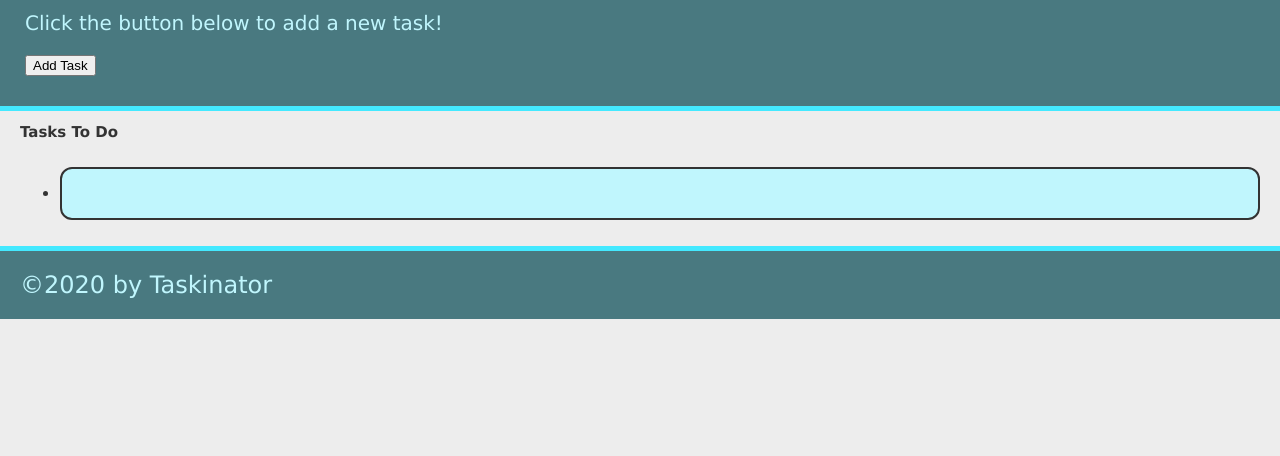
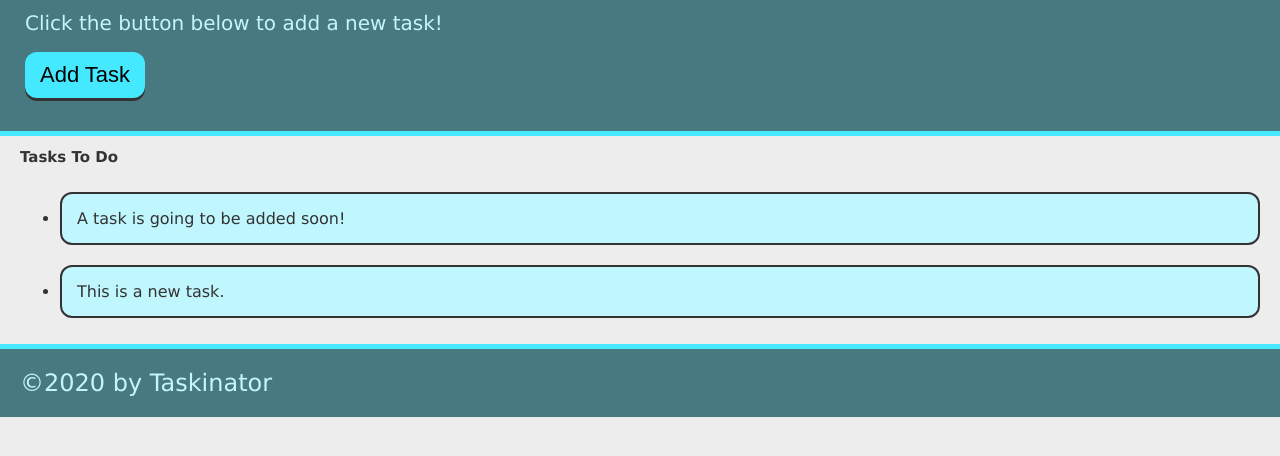
Before and after one commit to csnyder332/taskinator, a plain HTML site: page index.html in a window 1280 px wide. Both pictures are taken after a click on the button "Add Task". Shown: the part 70-526 px from the top of the page. Drawn offline with Linux system fonts and the light colour scheme.

Commit message:
add ability to add task

```diff
--- a/assets/js/script.js
+++ b/assets/js/script.js
@@ -0,0 +1,11 @@
+var buttonEl = document.querySelector("#save-task");
+var tasksToDoEl = document.querySelector("#tasks-to-do");
+
+var createTaskHandler = function() {
+  var listItemEl = document.createElement("li");
+  listItemEl.className = "task-item";
+  listItemEl.textContent = "This is a new task.";
+  tasksToDoEl.appendChild(listItemEl);
+  };
+
+buttonEl.addEventListener("click", createTaskHandler);
--- a/index.html
+++ b/index.html
@@ -11,20 +11,20 @@
     <header>
         <h1>taskinator</h1>
         <p>Click the button below to add a new task!</p>
-        <button>Add Task</button>
+        <button class="btn" id="save-task">Add Task</button>
     </header>
 <main>
     <section class="task-list-wrapper">
 
     <h2>Tasks To Do</h2>
-    <ul class="list-title">
-        <li class="task-item"></li>
+    <ul class="list-title" id="tasks-to-do">
+        <li class="task-item">A task is going to be added soon!</li>
     </ul>
 
 
 </section>
 </main>
-    <script> src="./assets/js/script.js"</script>
+    <script src="/assets/js/script.js"></script>
 </body>
 
 <footer>
```
